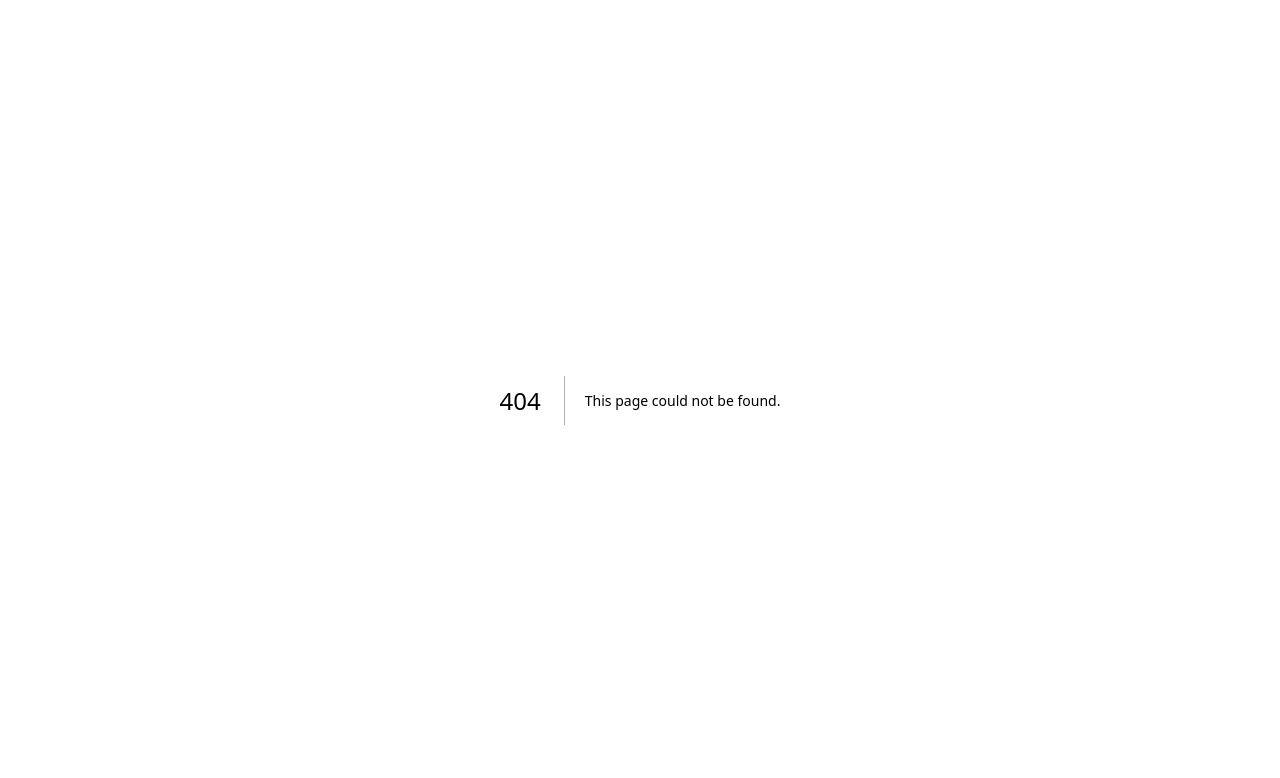
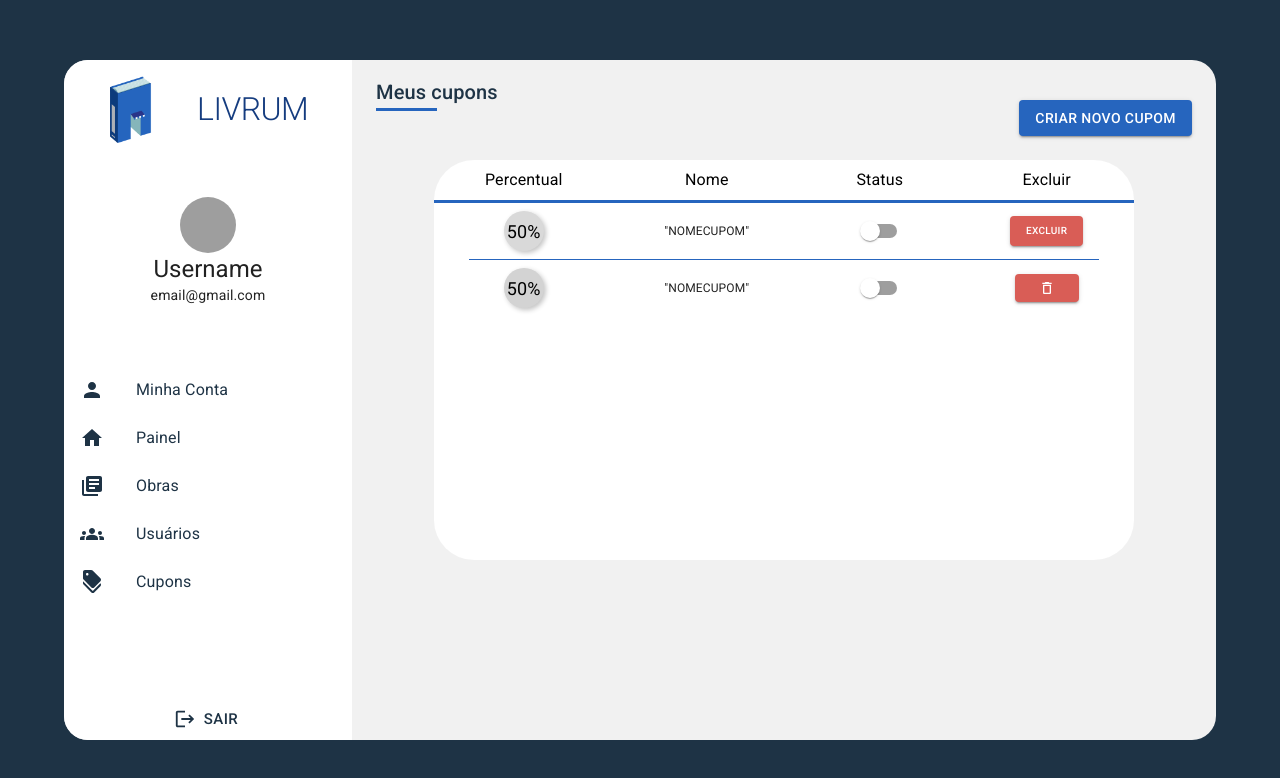
Before and after one commit to byte-stack-uefs/livrum, a Next.js app in the folder phase_4/app/webapp/: page /autor/cupons in a window 1280 px wide. Before the commit this address had no page. Shown: the top 778 px of the page. Built offline with nearby package versions, Linux system fonts and the light colour scheme; grey boxes are pictures that could not be loaded.

Commit message:
tela de gerenciamento de cupons criada
tela de gerenciamento de cupons criada

```diff
--- /dev/null
+++ b/phase_4/app/webapp/app/(internal)/autor/cupons/page.tsx
@@ -0,0 +1,99 @@
+"use client";
+
+import React, { Component, useState } from "react";
+import {
+    Tab,
+    Tabs,
+    Button,
+    styled,
+    Dialog,
+    Checkbox,
+    TextField,
+    Typography,
+    DialogTitle,
+    FormControl,
+    DialogContent,
+    DialogActions,
+    FormControlLabel,
+    Box,
+    Stack,
+    Switch,
+} from "@mui/material";
+
+import Grid from "@mui/material/Unstable_Grid2";
+import Divider from "@/app/components/Divider";
+import { theme } from "@/app/theme";
+import DeleteOutlinedIcon from '@mui/icons-material/DeleteOutlined';
+
+
+export default class page extends Component {
+  render() {
+    return (
+        <Grid>
+        <Grid container   direction="row" justifyContent="space-between" alignItems="center" sx={{backgroundColor:''}}>
+
+            <Grid sx={{height:100}}>
+                <Grid xs={4}>
+                    <Typography sx={{ color: theme.palette.dark.main}} variant="h6" paddingTop={2}>
+                    Meus cupons
+                    </Typography>
+                    <Divider width={"50%"} />
+                </Grid>
+            </Grid>
+
+            <Grid xs={3} paddingTop={2}>
+                <Button  variant="contained">Criar novo cupom</Button>
+            </Grid>
+        </Grid>
+
+        <Grid display='flex' justifyContent="center" alignItems="center">
+            <Grid sx={{backgroundColor:'#FFFFFF', borderRadius:10, height:400, width:700}}>
+                <Grid container direction="row" justifyContent="space-around" alignItems="center" paddingTop={1}>
+
+                    <Typography color={'black'} sx={{ width:78,textAlign:'center'}}>Percentual</Typography>
+                    <Typography color={'black'} sx={{ width:85,textAlign:'center'}}>Nome</Typography>
+                    <Typography color={'black'} sx={{ width:58,textAlign:'center'}}>Status</Typography>
+                    <Typography color={'black'} sx={{ width:73,textAlign:'center'}}>Excluir</Typography>
+
+                </Grid>
+
+                <Grid paddingTop={1}>
+                    <Divider width={"100%"}/>
+                </Grid>
+
+                <Grid container direction="row" justifyContent="space-around" alignItems="center" paddingTop={1}>
+                    <Grid width={78}  display="flex" direction="row" justifyContent="space-around">
+                    <Grid display="flex" justifyContent="center" alignItems="center" sx={{ boxShadow:'rgba(0, 0, 0, 0.24) 2px 2px 5px', backgroundColor:'#D9D9D9',borderRadius:'50%', width:40, height:40}} >
+                        <Typography fontSize={18} color={'black'} >50%</Typography></Grid></Grid>
+                    <Typography fontSize={12} >"NOMECUPOM"</Typography>
+                    <Switch></Switch>
+                    <Button variant="contained" color="error" sx={{fontSize:10}}>Excluir</Button>
+                </Grid>
+
+                <Grid display='flex' justifyContent="center" alignItems="center" paddingTop={1}>
+                    <Divider height={1} width={"90%"}/>
+                </Grid>
+
+                <Grid container direction="row" justifyContent="space-around" alignItems="center" paddingTop={1}>
+                    <Grid width={78}  display="flex" direction="row" justifyContent="space-around">
+                    <Grid display="flex" justifyContent="center" alignItems="center" sx={{ boxShadow:'rgba(0, 0, 0, 0.24) 2px 2px 5px', backgroundColor:'lightgrey',borderRadius:'50%', width:40, height:40}} >
+                        <Typography fontSize={18} color={'black'} >50%</Typography></Grid></Grid>
+                    <Typography fontSize={12} >"NOMECUPOM"</Typography>
+                    <Switch></Switch>
+                    <Grid width={73} display="flex" direction="row" justifyContent="space-around">
+                        <Button variant="contained" color="error"><DeleteOutlinedIcon sx={{fontSize:16}} width={73}/></Button></Grid>
+                </Grid>
+
+
+
+
+
+
+            </Grid>
+        </Grid>
+
+
+        </Grid>
+    )
+  }
+}
```
